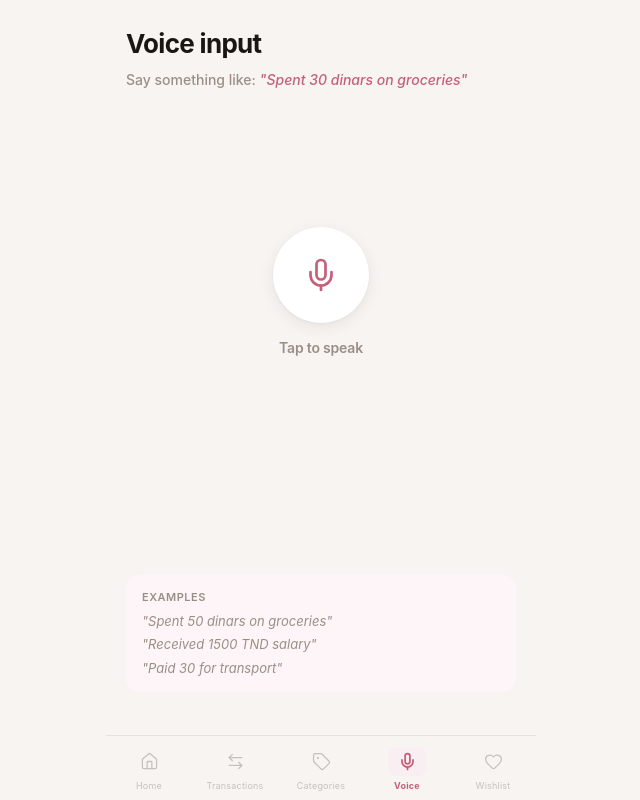
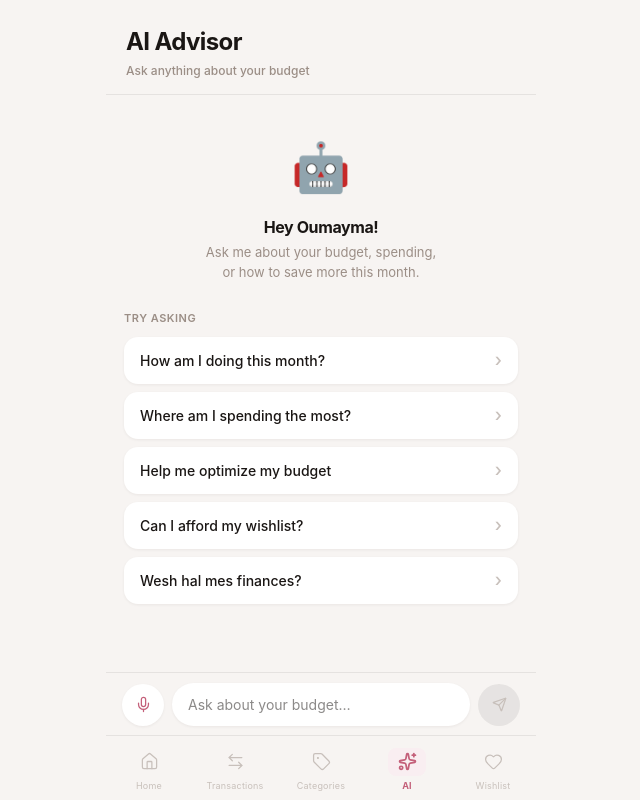
Before and after one commit to oumayma728/dinari-, a Next.js app: page /voice in a window 1280 px wide. Shown: the whole page, without its empty margins (319-959 px from the left). Built offline with nearby package versions, Linux system fonts and the light colour scheme.

Commit message:
chatbot added

```diff
--- a/app/api/chat/route.ts
+++ b/app/api/chat/route.ts
@@ -6,19 +6,39 @@ const groq = new Groq({ apiKey: process.env.GROQ_API_KEY })
 export async function POST(req: NextRequest) {
   const { messages, context } = await req.json()
 
-  const system = `You are Dinari, a warm personal finance advisor for ${context.name || 'the user'}, based in Tunisia. Currency is TND.
+  const system = `You are Dinari, a smart and warm personal finance advisor for ${context.name || 'the user'}, based in Tunisia. Currency is TND (Tunisian Dinar).
 
-Respond in a natural mix of English and Tunisian dialect (Darija). Be direct, concise, and helpful — like a smart friend who knows finance. Keep responses short (2-4 sentences max unless asked for more).
+Respond in a natural mix of English and Tunisian dialect (Darija). Be direct, honest, and helpful — like a smart friend who knows finance well. Be specific with numbers. Keep responses concise (3-5 sentences) unless the user asks for a detailed plan.
 
-Current context:
-${JSON.stringify(context, null, 2)}`
+The user's current financial snapshot:
+- Salary this month: ${context.salary} TND
+- Left over from last month: ${context.carryover} TND
+- Total balance: ${context.totalBalance} TND
+- Planned remaining (after budgeted categories): ${context.plannedRemaining} TND
+- Actual remaining (after real spending): ${context.actualRemaining} TND
+
+Categories (active this month):
+${JSON.stringify(context.categories?.filter((c: any) => c.active), null, 2)}
+
+Saving challenges:
+${JSON.stringify(context.challenges, null, 2)}
+
+Wishlist:
+${JSON.stringify(context.wishlist, null, 2)}
+
+Recent transactions:
+${JSON.stringify(context.recentTransactions, null, 2)}
+
+When the user asks to optimize: suggest specific categories to reduce based on priority and spending.
+When they ask about wishlist: calculate months needed based on actual savings capacity.
+When budget is negative: be honest and suggest concrete cuts.`
 
   const stream = await groq.chat.completions.create({
     model: 'llama-3.3-70b-versatile',
     messages: [{ role: 'system', content: system }, ...messages],
     stream: true,
-    max_tokens: 400,
-    temperature: 0.7,
+    max_tokens: 500,
+    temperature: 0.65,
   })
 
   const encoder = new TextEncoder()
--- a/app/voice/page.tsx
+++ b/app/voice/page.tsx
@@ -1,198 +1,242 @@
 'use client'
-import { useState, useEffect, useRef } from 'react'
-import { Mic, Square, Check, X, Loader2 } from 'lucide-react'
-import { loadData, saveData } from '@/lib/storage'
+import { useState, useEffect, useRef, useCallback } from 'react'
+import { Send, Mic, Square, Loader2, Trash2 } from 'lucide-react'
+import { loadData, calcStats, getCategorySpent } from '@/lib/storage'
 import { AppData } from '@/lib/types'
 import BottomNav from '@/components/BottomNav'
 
-interface ParsedTx {
-  type: 'income' | 'expense'
-  amount: number
-  description: string
-  categoryId: string
-  categoryName: string
-}
+interface Msg { role: 'user' | 'assistant'; content: string }
 
-export default function VoicePage() {
+const SUGGESTIONS = [
+  "How am I doing this month?",
+  "Where am I spending the most?",
+  "Help me optimize my budget",
+  "Can I afford my wishlist?",
+  "Wesh hal mes finances?",
+]
+
+export default function AIPage() {
   const [data, setData] = useState<AppData | null>(null)
-  const [state, setState] = useState<'idle' | 'listening' | 'parsing' | 'preview' | 'done'>('idle')
-  const [transcript, setTranscript] = useState('')
-  const [parsed, setParsed] = useState<ParsedTx | null>(null)
-  const [error, setError] = useState('')
+  const [msgs, setMsgs] = useState<Msg[]>([])
+  const [input, setInput] = useState('')
+  const [loading, setLoading] = useState(false)
+  const [listening, setListening] = useState(false)
+  const endRef = useRef<HTMLDivElement>(null)
   const transcriptRef = useRef('')
   const recogRef = useRef<SpeechRecognition | null>(null)
 
   useEffect(() => { setData(loadData()) }, [])
+  useEffect(() => { endRef.current?.scrollIntoView({ behavior: 'smooth' }) }, [msgs])
+
+  const buildContext = (d: AppData) => {
+    const stats = calcStats(d)
+    return {
+      name: d.name,
+      salary: d.salary,
+      carryover: d.carryover,
+      totalBalance: stats.balance,
+      plannedRemaining: stats.plannedRemaining,
+      actualRemaining: stats.actualRemaining,
+      categories: d.categories.map(c => ({
+        name: c.name,
+        type: c.type,
+        budget: c.budget,
+        spent: getCategorySpent(d, c.id),
+        left: c.budget - getCategorySpent(d, c.id),
+        active: c.activeThisMonth,
+        priority: c.priority,
+      })),
+      challenges: d.challenges.map(c => ({ name: c.name, target: c.targetAmount, saved: c.savedAmount, active: c.active })),
+      wishlist: d.wishlistGroups.flatMap(g => g.items.filter(i => !i.bought).map(i => ({ group: g.title, name: i.name, price: i.price }))),
+      recentTransactions: d.transactions.slice(0, 15).map(t => {
+        const cat = d.categories.find(c => c.id === t.categoryId)
+        return { type: t.type, amount: t.amount, description: t.description, category: cat?.name, date: t.date }
+      }),
+    }
+  }
+
+  const send = useCallback(async (text?: string) => {
+    const msg = (text ?? input).trim()
+    if (!msg || loading || !data) return
+    setInput('')
+    const next: Msg[] = [...msgs, { role: 'user', content: msg }]
+    setMsgs(next)
+    setLoading(true)
+
+    try {
+      const res = await fetch('/api/chat', {
+        method: 'POST',
+        headers: { 'Content-Type': 'application/json' },
+        body: JSON.stringify({ messages: next, context: buildContext(data) }),
+      })
+      const reader = res.body?.getReader()
+      const dec = new TextDecoder()
+      let full = ''
+      setMsgs(m => [...m, { role: 'assistant', content: '' }])
+      while (reader) {
+        const { done, value } = await reader.read()
+        if (done) break
+        full += dec.decode(value)
+        setMsgs(m => { const u = [...m]; u[u.length - 1] = { role: 'assistant', content: full }; return u })
+      }
+    } catch {
+      setMsgs(m => [...m, { role: 'assistant', content: 'Connection issue. Try again.' }])
+    }
+    setLoading(false)
+  }, [input, loading, data, msgs])
+
+  const toggleVoice = () => {
+    if (listening) { recogRef.current?.stop(); return }
+    const SR = (window as any).SpeechRecognition ?? (window as any).webkitSpeechRecognition
+    if (!SR) { alert('Voice needs Safari on iPhone.'); return }
+    transcriptRef.current = ''
+    const r: SpeechRecognition = new SR()
+    r.lang = 'en-US'; r.interimResults = false; r.maxAlternatives = 1
+    r.onstart = () => setListening(true)
+    r.onresult = (e: SpeechRecognitionEvent) => { transcriptRef.current = e.results[e.results.length - 1][0].transcript }
+    r.onerror = () => setListening(false)
+    r.onend = () => { setListening(false); if (transcriptRef.current.trim()) send(transcriptRef.current) }
+    recogRef.current = r
+    try { r.start() } catch { setListening(false) }
+  }
 
   if (!data) return null
 
-  const reset = () => { setState('idle'); setTranscript(''); setParsed(null); setError(''); transcriptRef.current = '' }
-
-  const toggleListen = () => {
-    if (state === 'listening') { recogRef.current?.stop(); return }
-    if (state !== 'idle') return
-
-    const SR = (window as any).SpeechRecognition ?? (window as any).webkitSpeechRecognition
-    if (!SR) { setError('Voice requires Safari on iPhone. Settings → Safari → Microphone → Allow'); return }
-
-    transcriptRef.current = ''; setTranscript(''); setError('')
-    const r: SpeechRecognition = new SR()
-    r.lang = 'en-US'; r.interimResults = false; r.maxAlternatives = 1
-
-    r.onstart = () => setState('listening')
-    r.onresult = (e: SpeechRecognitionEvent) => {
-      const t = e.results[e.results.length - 1][0].transcript
-      transcriptRef.current = t; setTranscript(t)
-    }
-    r.onerror = () => { setState('idle'); setError('Could not capture voice. Try again.') }
-    r.onend = async () => {
-      const final = transcriptRef.current
-      if (!final.trim()) { setState('idle'); return }
-      setState('parsing')
-      try {
-        const res = await fetch('/api/parse-transaction', {
-          method: 'POST',
-          headers: { 'Content-Type': 'application/json' },
-          body: JSON.stringify({ text: final, categories: data.categories.map(c => ({ id: c.id, name: c.name })) }),
-        })
-        const result = await res.json()
-        if (result.amount && result.categoryId) {
-          setParsed(result); setState('preview')
-        } else {
-          setError("Couldn't understand that. Try: \"Spent 30 dinars on groceries\"")
-          setState('idle')
-        }
-      } catch {
-        setError('Connection error. Check your internet.'); setState('idle')
-      }
-    }
-    recogRef.current = r
-    try { r.start() } catch { setState('idle') }
-  }
-
-  const confirm = () => {
-    if (!parsed) return
-    const newTx = { id: crypto.randomUUID(), type: parsed.type, amount: parsed.amount, date: new Date().toISOString().split('T')[0], description: parsed.description, categoryId: parsed.categoryId, createdAt: new Date().toISOString() }
-    const updated = saveData({ ...data, transactions: [newTx, ...data.transactions] })
-    setData({ ...updated })
-    setState('done')
-    setTimeout(reset, 2000)
-  }
-
-  const isListening = state === 'listening'
-  const isParsing = state === 'parsing'
-
   return (
     <div style={{ minHeight: '100dvh', background: 'var(--bg)', display: 'flex', flexDirection: 'column' }}>
-      <div style={{ padding: 'calc(24px + env(safe-area-inset-top)) 20px 0', flex: 1, display: 'flex', flexDirection: 'column' }}>
 
-        <h1 style={{ fontSize: 26, fontWeight: 700, margin: '0 0 6px', letterSpacing: '-0.7px' }}>Voice input</h1>
-        <p style={{ fontSize: 14, color: 'var(--muted)', margin: '0 0 0', fontWeight: 500 }}>
-          Say something like: <em style={{ color: 'var(--pink)' }}>"Spent 30 dinars on groceries"</em>
+      {/* Header */}
+      <div style={{
+        padding: 'calc(24px + env(safe-area-inset-top)) 20px 14px',
+        background: 'rgba(247,244,242,0.96)', backdropFilter: 'blur(20px)',
+        WebkitBackdropFilter: 'blur(20px)',
+        borderBottom: '0.5px solid var(--border)',
+        display: 'flex', justifyContent: 'space-between', alignItems: 'flex-end',
+      }}>
+        <div>
+          <h1 style={{ fontSize: 24, fontWeight: 700, margin: '0 0 2px', letterSpacing: '-0.6px' }}>AI Advisor</h1>
+          <p style={{ fontSize: 12, color: 'var(--muted)', margin: 0, fontWeight: 500 }}>
+            Ask anything about your budget
           </p>
+        </div>
+        {msgs.length > 0 && (
+          <button onClick={() => setMsgs([])} style={{ background: 'none', border: 'none', padding: 6, cursor: 'pointer', display: 'flex', alignItems: 'center', gap: 4, color: 'var(--faint)', fontSize: 12, fontWeight: 500 }}>
+            <Trash2 size={14} /> Clear
+          </button>
+        )}
+      </div>
 
-        {/* Center area */}
-        <div style={{ flex: 1, display: 'flex', flexDirection: 'column', alignItems: 'center', justifyContent: 'center', gap: 24, paddingBottom: 80 }}>
+      {/* Messages */}
+      <div style={{ flex: 1, overflowY: 'auto', padding: '16px 18px', paddingBottom: 'calc(68px + env(safe-area-inset-bottom) + 68px)' }}>
 
-          {/* Done state */}
-          {state === 'done' && (
-            <div style={{ textAlign: 'center' }}>
-              <div style={{ width: 80, height: 80, borderRadius: '50%', background: 'var(--success-bg)', display: 'flex', alignItems: 'center', justifyContent: 'center', margin: '0 auto 16px' }}>
-                <Check size={40} color="var(--success)" strokeWidth={2.5} />
+        {msgs.length === 0 && (
+          <div>
+            <div style={{ textAlign: 'center', padding: '20px 0 28px' }}>
+              <div style={{ fontSize: 48, marginBottom: 12 }}>🤖</div>
+              <p style={{ fontSize: 16, fontWeight: 700, margin: '0 0 4px', letterSpacing: '-0.4px' }}>Hey {data.name}!</p>
+              <p style={{ fontSize: 13, color: 'var(--muted)', margin: 0 }}>Ask me about your budget, spending,<br />or how to save more this month.</p>
             </div>
-              <p style={{ fontSize: 18, fontWeight: 700, margin: '0 0 4px', letterSpacing: '-0.4px' }}>Saved!</p>
-              <p style={{ fontSize: 14, color: 'var(--muted)', margin: 0 }}>Transaction logged</p>
-            </div>
-          )}
-
-          {/* Preview card */}
-          {state === 'preview' && parsed && (
-            <div className="card" style={{ width: '100%', padding: '20px' }}>
-              <p style={{ fontSize: 11, fontWeight: 700, color: 'var(--muted)', letterSpacing: '0.5px', textTransform: 'uppercase', margin: '0 0 14px' }}>Confirm transaction</p>
-
-              <div style={{ display: 'flex', justifyContent: 'space-between', alignItems: 'baseline', marginBottom: 8 }}>
-                <span style={{ fontSize: 16, fontWeight: 600, color: 'var(--text)' }}>{parsed.description}</span>
-                <span className="num" style={{ fontSize: 22, fontWeight: 700, color: parsed.type === 'income' ? 'var(--success)' : 'var(--pink)' }}>
-                  {parsed.type === 'income' ? '+' : '−'}{parsed.amount.toFixed(0)} TND
-                </span>
-              </div>
-              <p style={{ fontSize: 13, color: 'var(--muted)', margin: '0 0 18px', fontWeight: 500 }}>
-                {parsed.type === 'expense' ? 'Expense' : 'Income'} · {parsed.categoryName}
-              </p>
-
-              <div style={{ display: 'flex', gap: 10 }}>
-                <button onClick={reset} style={{ flex: 1, padding: '13px', borderRadius: 13, border: 'none', background: 'var(--bg)', color: 'var(--muted)', fontSize: 14, fontWeight: 600, cursor: 'pointer', display: 'flex', alignItems: 'center', justifyContent: 'center', gap: 6 }}>
-                  <X size={16} /> Cancel
+            <p className="label" style={{ margin: '0 0 10px' }}>Try asking</p>
+            <div style={{ display: 'flex', flexDirection: 'column', gap: 8 }}>
+              {SUGGESTIONS.map(s => (
+                <button key={s} onClick={() => send(s)} style={{
+                  background: 'white', border: 'none', borderRadius: 14, padding: '13px 16px',
+                  textAlign: 'left', fontSize: 14, color: 'var(--text)', cursor: 'pointer',
+                  boxShadow: 'var(--shadow-sm)', fontWeight: 500,
+                  display: 'flex', justifyContent: 'space-between', alignItems: 'center',
+                }}>
+                  <span>{s}</span>
+                  <span style={{ color: 'var(--faint)', fontSize: 18, lineHeight: 1 }}>›</span>
                 </button>
-                <button onClick={confirm} className="btn-pink" style={{ flex: 2, display: 'flex', alignItems: 'center', justifyContent: 'center', gap: 6 }}>
-                  <Check size={16} /> Confirm
-                </button>
+              ))}
             </div>
           </div>
         )}
 
-          {/* Transcript */}
-          {transcript && state !== 'preview' && (
-            <div style={{ background: 'var(--card)', borderRadius: 16, padding: '14px 18px', width: '100%', boxShadow: 'var(--shadow-sm)', textAlign: 'center' }}>
-              <p style={{ fontSize: 15, color: 'var(--text)', margin: 0, fontStyle: 'italic', lineHeight: 1.5 }}>
-                "{transcript}"
-              </p>
+        <div style={{ display: 'flex', flexDirection: 'column', gap: 10 }}>
+          {msgs.map((m, i) => (
+            <div key={i} style={{ display: 'flex', justifyContent: m.role === 'user' ? 'flex-end' : 'flex-start' }}>
+              {m.role === 'assistant' && (
+                <div style={{ width: 28, height: 28, borderRadius: '50%', background: 'var(--pink)', display: 'flex', alignItems: 'center', justifyContent: 'center', fontSize: 14, flexShrink: 0, marginRight: 8, marginTop: 2 }}>
+                  🤖
                 </div>
               )}
-
-          {/* Mic button */}
-          {(state === 'idle' || state === 'listening') && (
-            <div style={{ display: 'flex', flexDirection: 'column', alignItems: 'center', gap: 14 }}>
-              <button
-                onClick={toggleListen}
-                style={{
-                  width: 96, height: 96, borderRadius: '50%', border: 'none', cursor: 'pointer',
-                  background: isListening ? 'var(--pink)' : 'var(--card)',
-                  display: 'flex', alignItems: 'center', justifyContent: 'center',
-                  boxShadow: isListening
-                    ? '0 0 0 8px rgba(196,96,122,0.15), 0 0 0 16px rgba(196,96,122,0.07)'
-                    : 'var(--shadow)',
-                  transition: 'all 0.2s',
-                }}
-              >
-                {isListening
-                  ? <Square size={32} fill="white" color="white" />
-                  : <Mic size={36} color="var(--pink)" strokeWidth={1.8} />}
-              </button>
-              <p style={{ fontSize: 14, fontWeight: 600, color: isListening ? 'var(--pink)' : 'var(--muted)', margin: 0, letterSpacing: '-0.2px' }}>
-                {isListening ? 'Tap to stop' : 'Tap to speak'}
-              </p>
+              <div style={{
+                maxWidth: '78%',
+                padding: '11px 15px',
+                borderRadius: m.role === 'user' ? '18px 18px 5px 18px' : '18px 18px 18px 5px',
+                background: m.role === 'user' ? '#1C2A2B' : 'white',
+                color: m.role === 'user' ? 'white' : 'var(--text)',
+                fontSize: 14, lineHeight: 1.6,
+                fontWeight: m.role === 'user' ? 500 : 400,
+                boxShadow: m.role === 'assistant' ? 'var(--shadow-sm)' : 'none',
+                letterSpacing: '-0.1px',
+              }}>
+                {m.content || (loading && i === msgs.length - 1
+                  ? <Loader2 size={15} color="var(--muted)" style={{ animation: 'spin 0.8s linear infinite' }} />
+                  : null)}
               </div>
-          )}
-
-          {/* Parsing spinner */}
-          {isParsing && (
-            <div style={{ display: 'flex', flexDirection: 'column', alignItems: 'center', gap: 12 }}>
-              <Loader2 size={40} color="var(--pink)" style={{ animation: 'spin 0.8s linear infinite' }} />
-              <p style={{ fontSize: 14, fontWeight: 600, color: 'var(--muted)', margin: 0 }}>Understanding your message…</p>
             </div>
-          )}
-
-          {error && (
-            <div style={{ background: '#FEE8E8', borderRadius: 14, padding: '14px 16px', width: '100%', textAlign: 'center' }}>
-              <p style={{ fontSize: 13, color: '#C4736A', margin: 0, fontWeight: 500 }}>{error}</p>
-            </div>
-          )}
+          ))}
         </div>
 
-        {/* Hint */}
-        {state === 'idle' && !error && (
-          <div style={{ marginBottom: 20, padding: '14px 16px', background: 'var(--pink-faint)', borderRadius: 14 }}>
-            <p className="label" style={{ margin: '0 0 6px' }}>Examples</p>
-            {['"Spent 50 dinars on groceries"', '"Received 1500 TND salary"', '"Paid 30 for transport"'].map(ex => (
-              <p key={ex} style={{ fontSize: 13, color: 'var(--muted)', margin: '4px 0 0', fontStyle: 'italic' }}>{ex}</p>
-            ))}
+        <div ref={endRef} />
       </div>
-        )}
+
+      {/* Input bar */}
+      <div style={{
+        position: 'fixed', bottom: 0, left: '50%', transform: 'translateX(-50%)',
+        width: '100%', maxWidth: 430,
+        background: 'rgba(247,244,242,0.97)',
+        backdropFilter: 'blur(20px)', WebkitBackdropFilter: 'blur(20px)',
+        borderTop: '0.5px solid var(--border)',
+        padding: `10px 16px calc(68px + env(safe-area-inset-bottom) + 6px)`,
+        zIndex: 50,
+      }}>
+        <div style={{ display: 'flex', gap: 8, alignItems: 'center' }}>
+          {/* Voice button */}
+          <button onClick={toggleVoice} style={{
+            width: 42, height: 42, borderRadius: '50%', border: 'none', flexShrink: 0, cursor: 'pointer',
+            background: listening ? 'var(--pink)' : 'white',
+            display: 'flex', alignItems: 'center', justifyContent: 'center',
+            boxShadow: listening ? '0 0 0 4px rgba(196,96,122,0.2)' : 'var(--shadow-sm)',
+            transition: 'all 0.15s',
+          }}>
+            {listening
+              ? <Square size={14} fill="white" color="white" />
+              : <Mic size={17} color="var(--pink)" strokeWidth={1.8} />}
+          </button>
+
+          {/* Text input */}
+          <input
+            value={input}
+            onChange={e => setInput(e.target.value)}
+            onKeyDown={e => e.key === 'Enter' && !e.shiftKey && send()}
+            placeholder={listening ? 'Listening…' : 'Ask about your budget…'}
+            disabled={listening}
+            style={{
+              flex: 1, padding: '11px 16px', borderRadius: 100, border: 'none',
+              background: 'white', fontSize: 14, color: 'var(--text)', outline: 'none',
+              boxShadow: 'var(--shadow-sm)',
+              opacity: listening ? 0.5 : 1,
+            }}
+          />
+
+          {/* Send button */}
+          <button onClick={() => send()} disabled={!input.trim() || loading || listening} style={{
+            width: 42, height: 42, borderRadius: '50%', border: 'none', flexShrink: 0, cursor: 'pointer',
+            background: input.trim() && !loading && !listening ? '#1C2A2B' : 'rgba(26,22,20,0.07)',
+            display: 'flex', alignItems: 'center', justifyContent: 'center',
+            transition: 'background 0.15s',
+          }}>
+            {loading
+              ? <Loader2 size={16} color="white" style={{ animation: 'spin 0.8s linear infinite' }} />
+              : <Send size={15} color={input.trim() && !listening ? 'white' : 'var(--faint)'} />}
+          </button>
+        </div>
       </div>
 
       <style>{`@keyframes spin{to{transform:rotate(360deg)}}`}</style>
-      <div className="pb-nav" />
       <BottomNav />
     </div>
   )
--- a/components/BottomNav.tsx
+++ b/components/BottomNav.tsx
@@ -1,13 +1,13 @@
 'use client'
 import Link from 'next/link'
 import { usePathname } from 'next/navigation'
-import { Home, ArrowLeftRight, Tag, Mic, Heart } from 'lucide-react'
+import { Home, ArrowLeftRight, Tag, Sparkles, Heart } from 'lucide-react'
 
 const tabs = [
   { href: '/',             icon: Home,           label: 'Home' },
   { href: '/transactions', icon: ArrowLeftRight,  label: 'Transactions' },
   { href: '/categories',   icon: Tag,             label: 'Categories' },
-  { href: '/voice',        icon: Mic,             label: 'Voice' },
+  { href: '/voice',        icon: Sparkles,        label: 'AI' },
   { href: '/wishlist',     icon: Heart,           label: 'Wishlist' },
 ]
 
```
Lines whose indentation alone changed are shown as unchanged.
